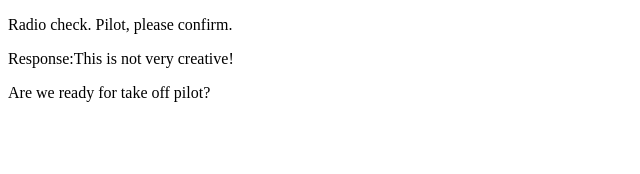
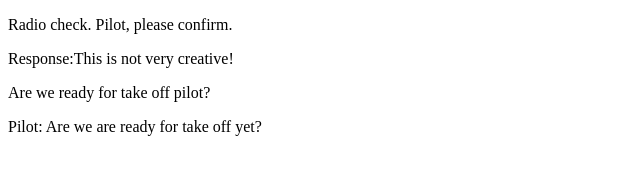
Before and after one commit to TheNicoleMwaura/communication-log2, a plain HTML site: page index.html in a window 1280 px wide. Shown: the whole page, without its empty margins (0-640 px from the left). Drawn offline with Linux system fonts and the light colour scheme.

Commit message:
new file

```diff
--- a/index.html
+++ b/index.html
@@ -5,5 +5,6 @@
       <p>Radio check. Pilot, please confirm.</p>
       <p>Response:This is not very creative!</p>
       <p>Are we ready for take off pilot?</p>
+      <p>Pilot: Are we are ready for take off yet?</p>
    </body>
 </html>
```
